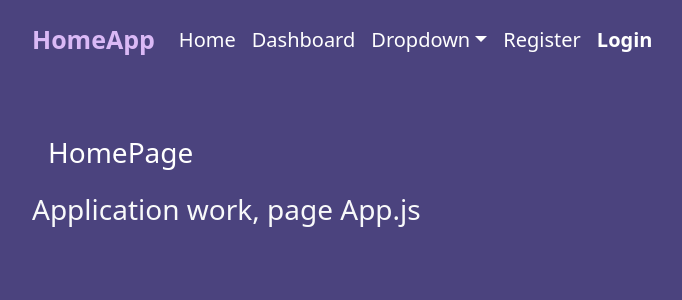
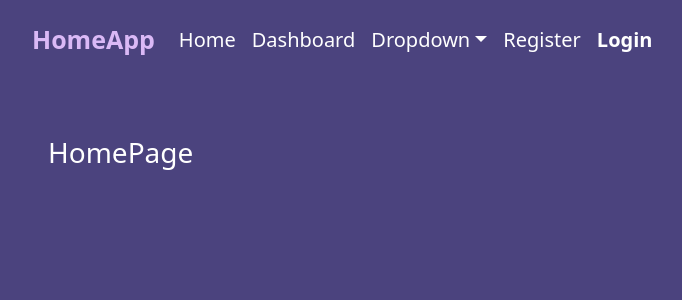
Before and after one commit to ManuelDenis/Telmed, a React (Create React App) app in the folder frontend/: page / in a window 1280 px wide. Shown: the top 300 px of the page, without its empty margins (58-740 px from the left). Built offline with nearby package versions, Linux system fonts and the light colour scheme.

Commit message:
build frontend29

```diff
--- a/frontend/package.json
+++ b/frontend/package.json
@@ -2,7 +2,7 @@
   "name": "frontend",
   "version": "0.1.0",
   "private": true,
-  "proxy": "http://localhost:8000",
+  "proxy": "https://telmed-d9a67f0f6781.herokuapp.com",
   "dependencies": {
     "@fortawesome/free-solid-svg-icons": "^6.4.2",
     "@fortawesome/react-fontawesome": "^0.2.0",
--- a/frontend/src/App.js
+++ b/frontend/src/App.js
@@ -28,7 +28,6 @@ function App() {
         <Route path="/api/auth/reset-password/:user_id/:token" element={<ResetPasswordPage/>} />
       </Routes>
       </BrowserRouter>
-            <h3>Application work, page App.js</h3>
         </Row>
     </Container>
   );
```
Also changed, not shown: 7 other files (tests, documents, lock files or other folders).
